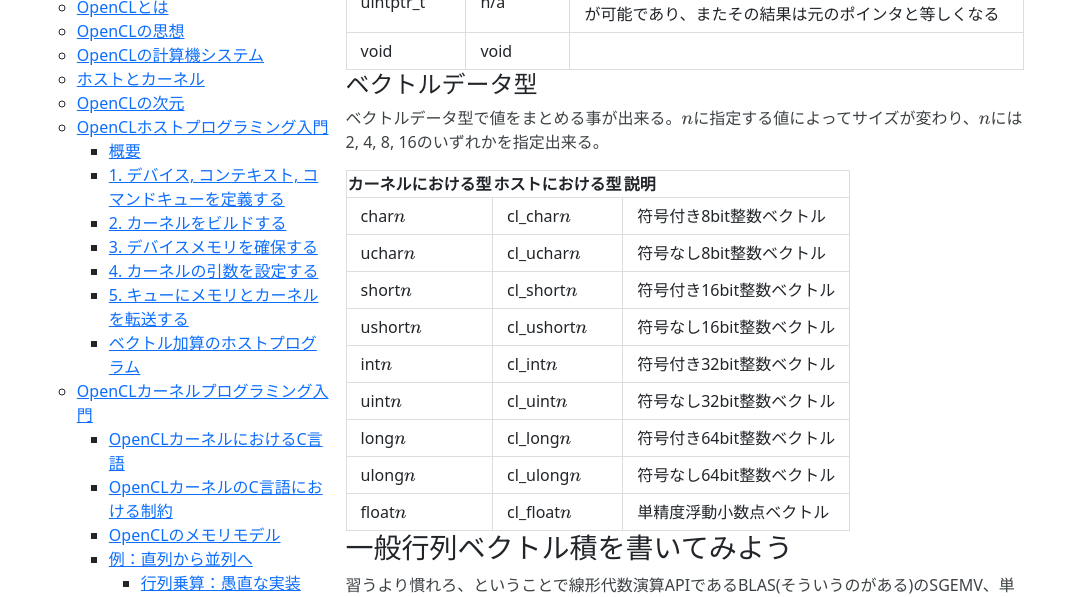
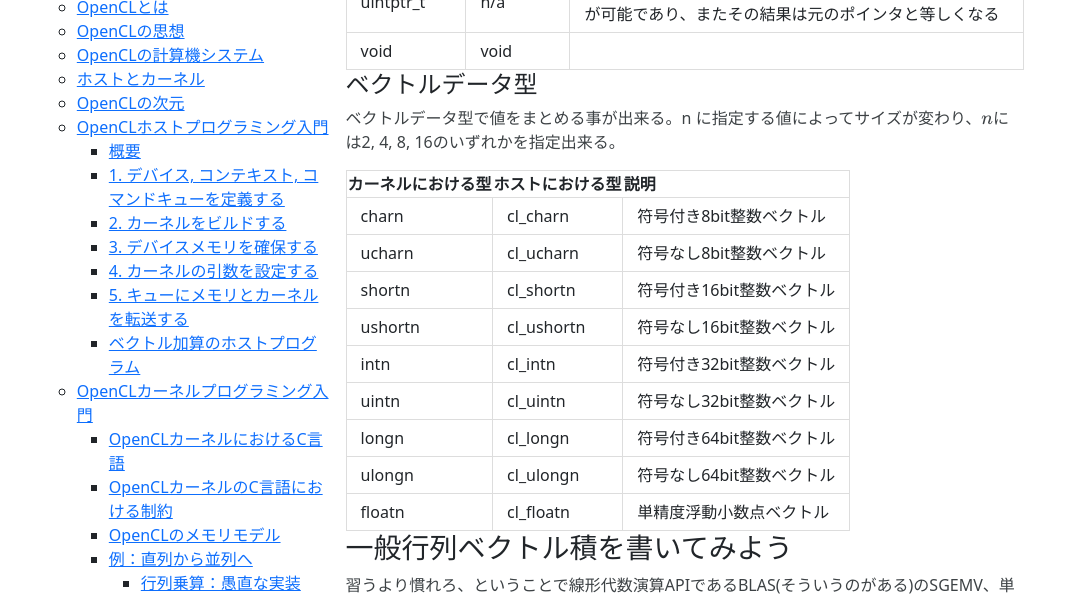
Before and after one commit to Cra2yPierr0t/Cra2yPierr0t.github.io, a Jekyll site: the page built from tsukaouOpenCL.md, in a window 1280 px wide and 900 px high, scrolled down 13346 px. Shown: the part 157-754 px from the top of the window, without its empty margins (0-1074 px from the left). Built offline with Jekyll 4.4.1, drawn with Linux system fonts in a browser that asks for light colours; formulas are drawn with MathJax 3.

Commit message:
fix math n

```diff
--- a/tsukaouOpenCL.md
+++ b/tsukaouOpenCL.md
@@ -299,19 +299,19 @@
 
 #### ベクトルデータ型
 
-ベクトルデータ型で値をまとめる事が出来る。$$ n $$に指定する値によってサイズが変わり、$$ n $$には2, 4, 8, 16のいずれかを指定出来る。
+ベクトルデータ型で値をまとめる事が出来る。n に指定する値によってサイズが変わり、$$ n $$には2, 4, 8, 16のいずれかを指定出来る。
 
 | カーネルにおける型 | ホストにおける型 | 説明 |
 | -------- | -------- | -------- |
-| char$$n$$ | cl_char$$ n $$ | 符号付き8bit整数ベクトル |
-| uchar$$n$$ | cl_uchar$$ n $$ | 符号なし8bit整数ベクトル |
-| short$$n$$ | cl_short$$ n $$ | 符号付き16bit整数ベクトル |
-| ushort$$n$$ | cl_ushort$$ n $$ | 符号なし16bit整数ベクトル |
-| int$$n$$ | cl_int$$ n $$ | 符号付き32bit整数ベクトル |
-| uint$$n$$ | cl_uint$$ n $$ | 符号なし32bit整数ベクトル |
-| long$$n$$| cl_long$$ n $$ | 符号付き64bit整数ベクトル |
-| ulong$$n$$ | cl_ulong$$ n $$ | 符号なし64bit整数ベクトル |
-| float$$n$$ | cl_float$$ n $$ | 単精度浮動小数点ベクトル |
+| charn | cl_charn | 符号付き8bit整数ベクトル |
+| ucharn | cl_ucharn | 符号なし8bit整数ベクトル |
+| shortn | cl_shortn | 符号付き16bit整数ベクトル |
+| ushortn | cl_ushortn | 符号なし16bit整数ベクトル |
+| intn | cl_intn | 符号付き32bit整数ベクトル |
+| uintn | cl_uintn | 符号なし32bit整数ベクトル |
+| longn| cl_longn | 符号付き64bit整数ベクトル |
+| ulongn | cl_ulongn | 符号なし64bit整数ベクトル |
+| floatn | cl_floatn | 単精度浮動小数点ベクトル |
 
 ### 一般行列ベクトル積を書いてみよう
 習うより慣れろ、ということで線形代数演算APIであるBLAS(そういうのがある)のSGEMV、単精度行列-ベクトル積をOpenCLで実装してみよう。
```
